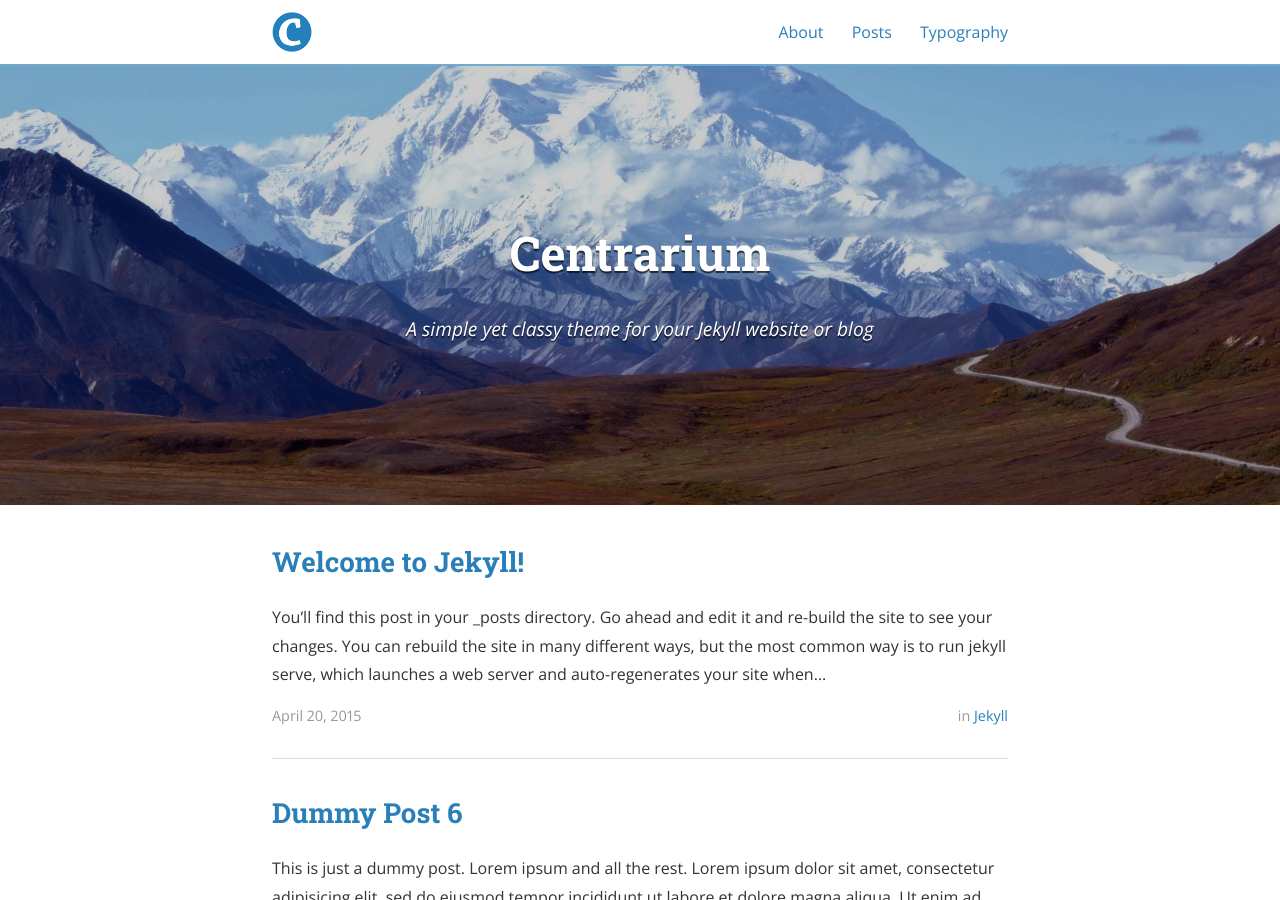
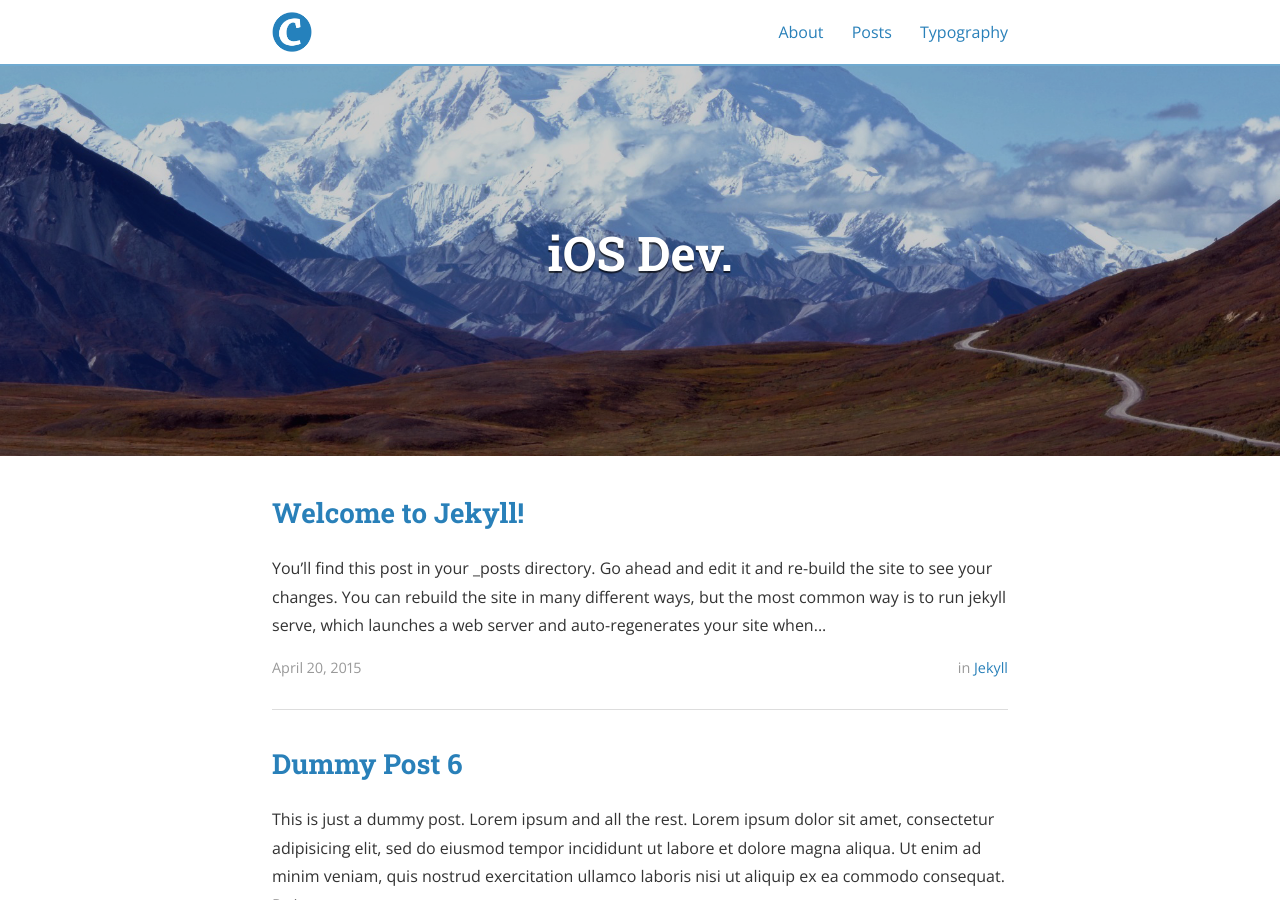
Before and after one commit to uuwani/uuwani.github.io, a Jekyll site: the page built from index.html, in a window 1280 px wide and 900 px high. Built offline with Jekyll 4.4.1, drawn with Linux system fonts in a browser that asks for light colours; nearby versions of some CDN libraries; the list of posts is cut into pages by our own code; some of the changed text lies outside the part shown.

Commit message:
change basic info

```diff
--- a/_config.yml
+++ b/_config.yml
@@ -9,10 +9,10 @@
   - "/vendor/"
 
 # Site settings
-title: Centrarium
-subtitle: "A simple yet classy theme for your Jekyll website or blog"
-email: blcentra@gmail.com
-name: Ben Centra
+title: iOS Dev.
+subtitle: ""
+email: paulchoi9502@gmail.com
+name: 최유완
 description: >
   A simple yet classy theme for your Jekyll website or blog.
 # Base URL of site (i.e. /blog). It should always start with a slash,
```
